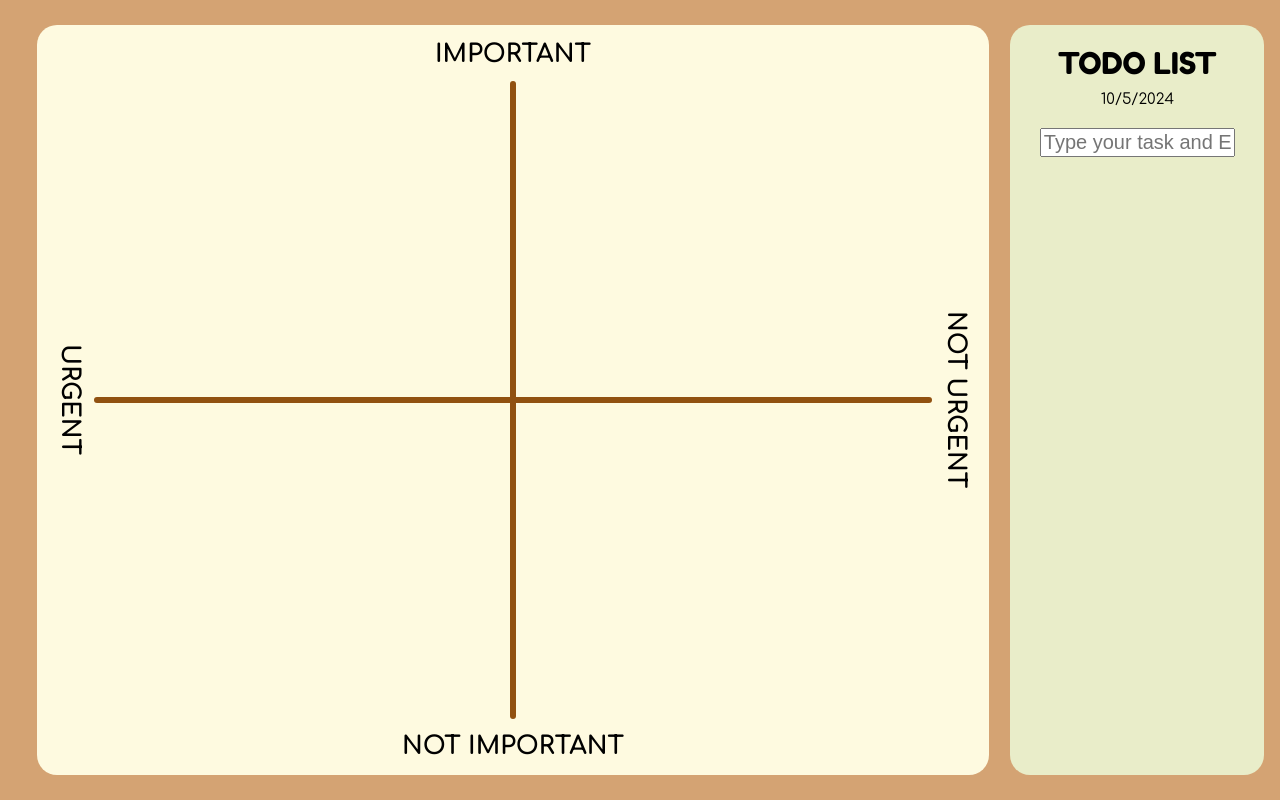
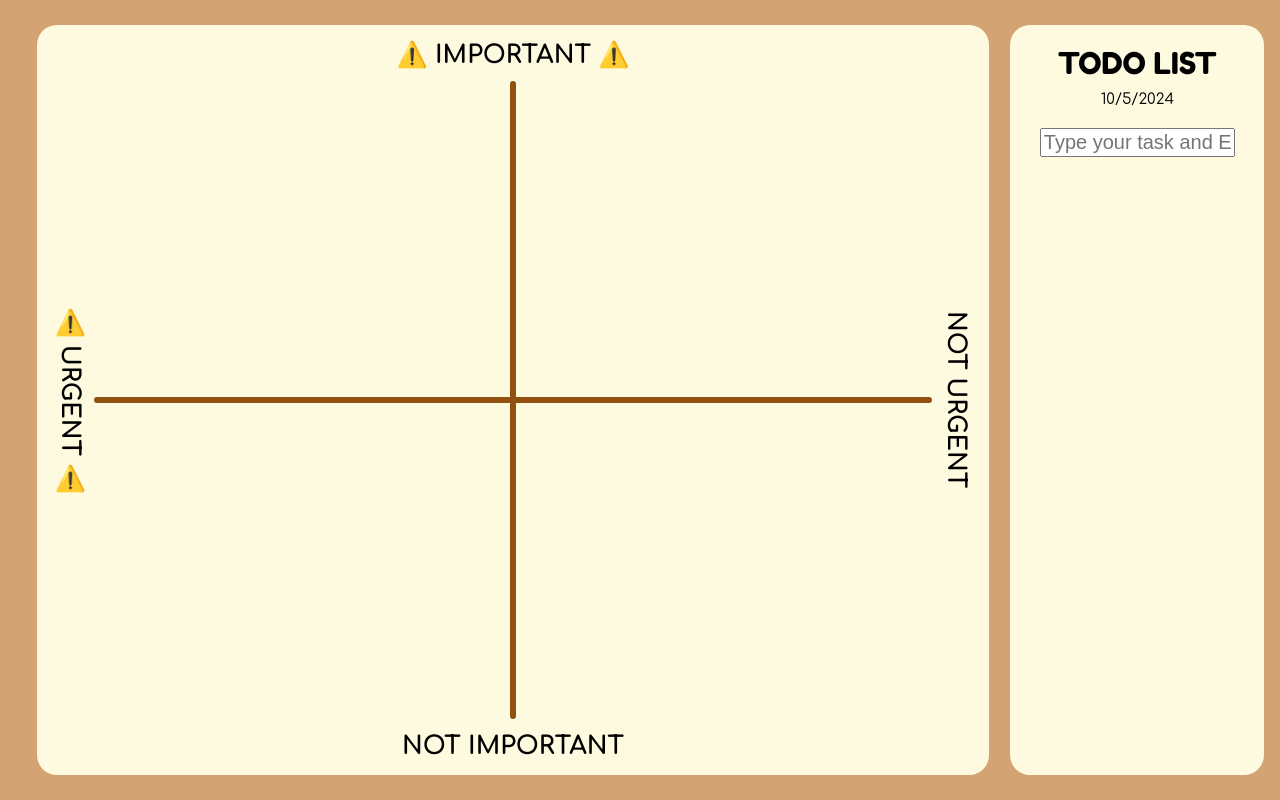
Before and after one commit to tsengyuhan/todo-cat, a plain HTML site: page index.html in a window 1280 px wide. Drawn offline with Linux system fonts and the light colour scheme.

Commit message:
adjust color and texts

```diff
--- a/index.html
+++ b/index.html
@@ -9,7 +9,7 @@
     <link rel="preconnect" href="https://fonts.googleapis.com">
     <link rel="preconnect" href="https://fonts.gstatic.com" crossorigin>
     <link
-        href="https://fonts.googleapis.com/css2?family=Architects+Daughter&family=Comfortaa:wght@300;400;500;600;700&family=Fredoka+One&display=swap"
+        href="https://fonts.googleapis.com/css2?family=Architects+Daughter&family=Comfortaa:wght@300;400;500;600;700;900&family=Fredoka+One&display=swap"
         rel="stylesheet">
 
     <script src="main.js"></script>
@@ -24,9 +24,9 @@
         <div class="leftPart">
             <div id="horLine"></div>
             <div id="verLine"></div>
-            <div class="labelBlock" id="im">IMPORTANT</div>
+            <div class="labelBlock" id="im">⚠️ IMPORTANT ⚠️</div>
             <div class="labelBlock" id="noim">NOT IMPORTANT</div>
-            <div class="labelBlock" id="ur">URGENT</div>
+            <div class="labelBlock" id="ur">⚠️ URGENT ⚠️</div>
             <div class="labelBlock" id="nour">NOT URGENT</div>
 
             <div class="matrix" id="moveArea">
--- a/style.css
+++ b/style.css
@@ -60,7 +60,7 @@ div {
     align-items: center;
     position: absolute;
     font-family: 'Comfortaa', cursive;
-    font-weight: bold;
+    font-weight: bolder;
     font-size: 25px;
     pointer-events: none;
 }
@@ -73,9 +73,9 @@ div {
 
 
 #noim {
-    width: 100%;
     height: auto;
     bottom: 2%;
+    font-weight: 700;
 }
 
 #ur {
@@ -123,7 +123,7 @@ div {
 .list {
     width: 20%;
     height: 95%;
-    background-color: #E9EDC9;
+    background-color: #FEFAE0;
     display: flex;
     flex-direction: column;
     align-items: center;
@@ -303,10 +303,10 @@ input.postCheck {
     white-space: normal;
     word-break: break-all;
     word-wrap: break-word;
-    background-color: #83c5be;
+    background-color: #FFBB70;
     position: absolute;
     border-radius: 20%;
-    color: #006d77;
+    color: #915110;
     font-family: 'Comfortaa', cursive;
     font-weight: 700;
     font-size: 18px;
```
